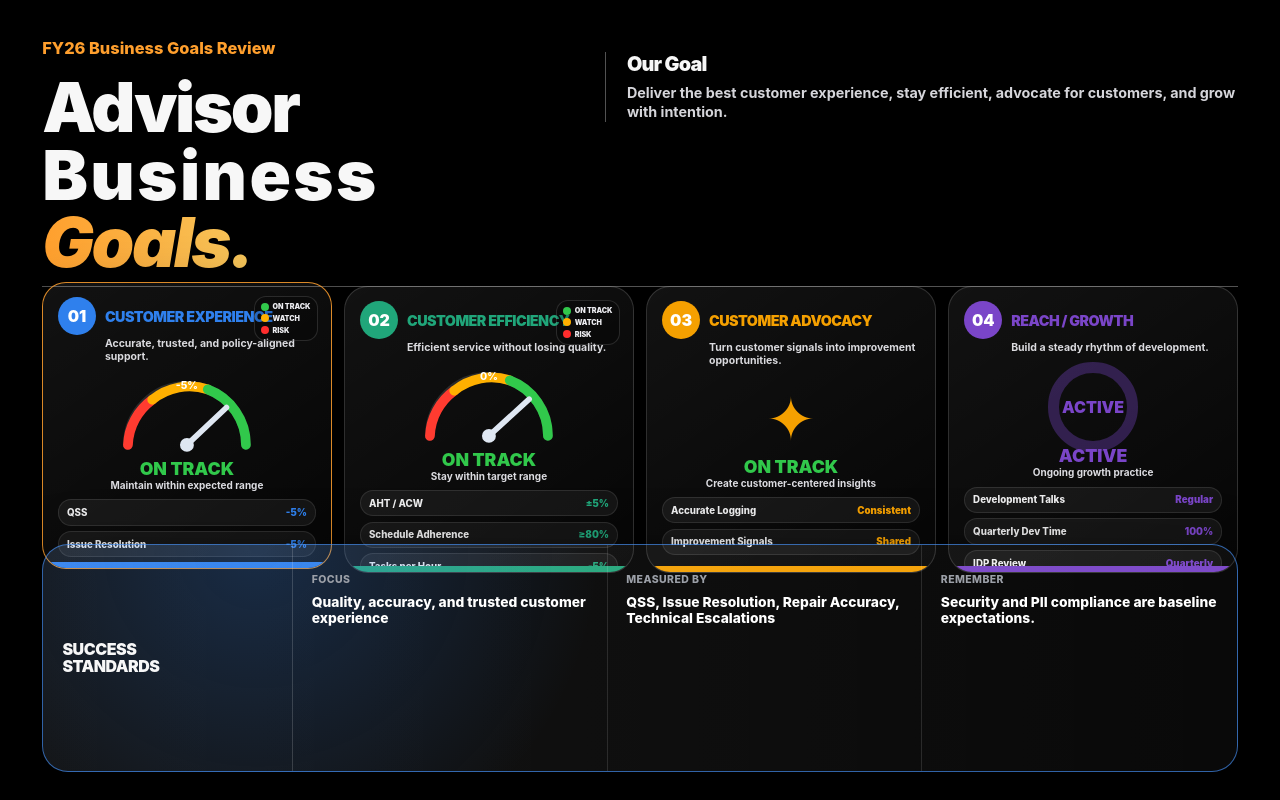
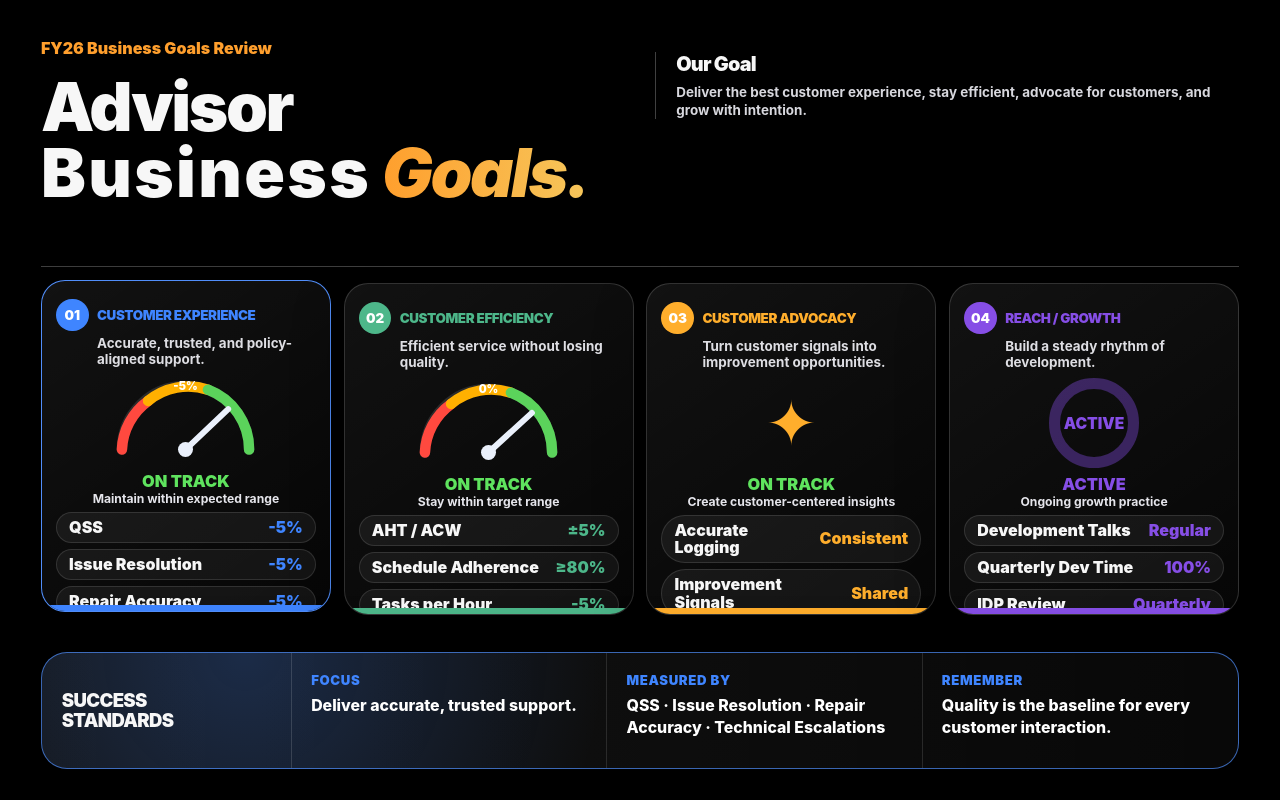
Before and after one commit to danari-v/FY26-APR, a plain HTML site: page index.html in a window 1280 px wide. Drawn offline with Linux system fonts and the light colour scheme.

Commit message:
Update index.html

```diff
--- a/index.html
+++ b/index.html
@@ -3,56 +3,64 @@
 <head>
 <meta charset="UTF-8" />
 <meta name="viewport" content="width=device-width, initial-scale=1.0" />
-<title>APR Goals FY26 · Advisor Business Goals</title>
+<title>FY26 Business Goals Review</title>
 <style>
 :root{
   --bg:#000;
-    --panel:#111113;
-    --panel2:#18181b;
   --white:#f7f7f7;
-    --muted:#9ca0a8;
-    --line:rgba(255,255,255,.32);
+  --muted:#a3a5ad;
+  --line:rgba(255,255,255,.25);
   --orange:#ff9f2d;
   --gold:#f6c65b;
-    --blue:#2f80ed;
-    --green:#20a67a;
-    --amber:#f5a000;
-    --purple:#7a45c8;
-    --red:#ff3b30;
+  --blue:#3f85ff;
+  --green:#4db78a;
+  --amber:#ffae2c;
+  --purple:#864ee6;
+  --red:#ff493f;
 }
 *{box-sizing:border-box}
 body{
   margin:0;
-    background:var(--bg);
+  background:#000;
   color:var(--white);
-    font-family:"SFHello-Semibold",-apple-system,BlinkMacSystemFont,"SF Pro Display","SF Pro Text","Helvetica Neue",Arial,sans-serif;
+  font-family:"SFHello-Semibold",-apple-system,BlinkMacSystemFont,"SF Pro Display","Helvetica Neue",Arial,sans-serif;
   overflow:hidden;
 }
 .slide{
-    width:100vw;height:100vh;
-    padding:3vw 3.3vw 2.2vw;
+  width:100vw;
+  height:100vh;
+  padding:3vw 3.2vw 2.3vw;
   position:relative;
 }
-  .top{
+.header{
   display:grid;
-    grid-template-columns:1.02fr 1.18fr;
-    gap:1.3vw;
+  grid-template-columns:1.02fr 1fr;
+  gap:1.4vw;
   align-items:start;
 }
 .eyebrow{
   color:var(--orange);
-    font-size:1.28vw;
-    font-weight:850;
-    margin-bottom:1.25vw;
+  font-size:1.25vw;
+  font-weight:900;
+  margin-bottom:1.2vw;
 }
 h1{
   margin:0;
-    font-size:5.35vw;
+  font-size:5.25vw;
   line-height:.98;
   letter-spacing:-.035em;
   font-weight:950;
 }
-  .accent{background:linear-gradient(90deg,var(--orange),var(--gold));-webkit-background-clip:text;background-clip:text;color:transparent;font-style:italic}
+.wide{
+  letter-spacing:.035em;
+}
+.accent{
+  background:linear-gradient(90deg,var(--orange),var(--gold));
+  -webkit-background-clip:text;
+  background-clip:text;
+  color:transparent;
+  font-style:italic;
+}
 .goal-box{
   border-left:1px solid var(--line);
   padding-left:1.6vw;
@@ -60,274 +68,282 @@
 }
 .goal-title{
   font-size:1.55vw;
-    font-weight:900;
+  font-weight:950;
   letter-spacing:-.04em;
   margin-bottom:.55vw;
 }
 .goal-text{
-    color:#d5d5da;
-    font-size:1.12vw;
-    line-height:1.35;
-    font-weight:650;
+  color:#d8d8de;
+  font-size:1.05vw;
+  line-height:1.36;
+  font-weight:700;
+  max-width:620px;
 }
-  .legend{
-    border:1px solid rgba(255,255,255,.18);
-    border-radius:16px;
-    padding:1vw 1.1vw;
-    background:rgba(255,255,255,.045);
-    margin-top:.2vw;
-  }
-  .legend-row{
-    display:grid;
-    grid-template-columns:18px 1fr;
-    gap:.48vw;
-    align-items:center;
-    margin:.35vw 0;
-    color:#e9e9ed;
-    font-size:.86vw;
-    font-weight:750;
-  }
-  .dot{width:13px;height:13px;border-radius:50%}
-  .on{background:#31c84b}.watch{background:#ffb000}.risk{background:#ff2d2d}
-
-
-  .wide{
-    letter-spacing:.035em;
-  }
-  .reach-legend{
+.divider{
   position:absolute;
-    right:3.3vw;
-    top:28.2vh;
-    width:max-content;
-    min-width:8.6vw;
-    padding:.55vw .75vw;
-  }
-  .reach-legend .legend-row{
-    font-size:.82vw;
-    margin:.22vw 0;
+  left:3.2vw;
+  right:3.2vw;
+  top:33.2vh;
+  height:1px;
+  background:var(--line);
 }
 
-  .divider{
-    height:1px;background:var(--line);
-    width:calc(100% - 6.6vw);
-    position:absolute;left:3.3vw;top:35.8vh;
-  }
-
-  .main{
+/* Goal cards */
+.cards{
   position:absolute;
-    left:3.3vw;right:3.3vw;top:35.8vh;bottom:35vh;
+  left:3.2vw;
+  right:3.2vw;
+  top:35.4vh;
+  height:41.5vh;
   display:grid;
   grid-template-columns:repeat(4,1fr);
   gap:1vw;
-    align-items:stretch;
 }
-
 .card{
-    position:relative;
-    border:1px solid rgba(255,255,255,.15);
+  --c:var(--blue);
+  height:100%;
+  min-width:0;
+  border:1px solid rgba(255,255,255,.16);
   border-radius:24px;
   background:linear-gradient(145deg,rgba(255,255,255,.07),rgba(255,255,255,.025));
-    padding:1.1vw 1.15vw 1.35vw;
+  box-shadow:0 18px 50px rgba(0,0,0,.35);
   overflow:hidden;
+  padding:1vw 1.1vw 1.05vw;
+  display:grid;
+  grid-template-rows:3.3vw 2.45vw 8.2vw 2.6vw auto;
   cursor:pointer;
-    transition:.18s ease;
-    height:100%;
-    min-height:22.4vw;
-    align-self:stretch;
-    display:flex;
-    flex-direction:column;
-  }
-  .card:hover,.card.active{
-    transform:translateY(-4px);
-    border-color:rgba(255,159,45,.85);
-    box-shadow:0 20px 60px rgba(0,0,0,.42);
+  transition:transform .18s ease,border-color .18s ease,box-shadow .18s ease;
+  position:relative;
 }
 .card::after{
-    content:"";position:absolute;left:0;right:0;bottom:0;height:6px;background:var(--cardColor);
+  content:"";
+  position:absolute;
+  left:0;
+  right:0;
+  bottom:0;
+  height:6px;
+  background:var(--c);
+}
+.card:hover,
+.card.active{
+  transform:translateY(-3px);
+  border-color:color-mix(in srgb,var(--c) 88%,white 10%);
+  box-shadow:0 24px 70px rgba(0,0,0,.45);
 }
 .card-head{
-    display:flex;align-items:center;gap:.7vw;margin-bottom:.16vw;
+  display:grid;
+  grid-template-columns:2.55vw 1fr;
+  gap:.65vw;
+  align-items:center;
 }
 .num{
-    background:var(--cardColor);
+  width:2.55vw;
+  height:2.55vw;
+  border-radius:50%;
+  background:var(--c);
   color:white;
-    min-width:38px;height:38px;border-radius:50%;
-    display:flex;align-items:center;justify-content:center;
-    font-weight:900;font-size:1.25vw;
+  display:flex;
+  align-items:center;
+  justify-content:center;
+  font-size:1.05vw;
+  font-weight:950;
 }
 .card-title{
-    color:var(--cardColor);
-    font-size:1.12vw;
+  color:var(--c);
+  font-size:1.05vw;
   font-weight:950;
-    letter-spacing:-.035em;
+  letter-spacing:-.03em;
   text-transform:uppercase;
+  white-space:nowrap;
 }
 .card-sub{
-    margin-left:calc(38px + .7vw);
-    margin-top:-.08vw;
-    margin-bottom:.65vw;
-    color:#dadade;
-    font-size:.82vw;
-    line-height:1.28;
-    font-weight:650;
-    min-height:auto;
+  grid-row:2;
+  margin-left:3.2vw;
+  color:#dedee3;
+  font-size:1.05vw;
+  line-height:1.18;
+  font-weight:750;
+  align-self:start;
 }
-
-
-  .mini-legend{
-    position:absolute;
-    right:1vw;
-    top:1vw;
-    display:grid;
-    gap:.22vw;
-    padding:.38vw .5vw;
-    border:1px solid rgba(255,255,255,.13);
-    border-radius:12px;
-    background:rgba(0,0,0,.18);
-    font-size:.56vw;
-    font-weight:900;
-    color:#ececf0;
-    letter-spacing:-.01em;
-  }
-  .mini-legend div{
+.visual{
+  grid-row:3;
+  height:8.2vw;
   display:flex;
   align-items:center;
-    gap:.28vw;
-    white-space:nowrap;
+  justify-content:center;
 }
-  .mini-legend .dot{
-    width:8px;
-    height:8px;
+.gauge{
+  width:82%;
+  height:7.6vw;
 }
-
-  .gauge{
+.gauge svg{
   width:100%;
-    height:7.05vw;
-    margin:.05vw auto .15vw;
-    position:relative;
+  height:100%;
+  display:block;
 }
-  .gauge svg{width:100%;height:100%}
-  .needle{
-    transform-origin:50% 82%;
-    transition:transform .35s ease;
+.status-area{
+  grid-row:4;
+  text-align:center;
+  align-self:start;
 }
 .status{
-    text-align:center;
-    color:#31c84b;
-    font-size:1.38vw;
+  color:#5fe35e;
+  font-size:1.28vw;
   font-weight:950;
-    margin-top:-.5vw;
+  line-height:1.05;
 }
 .status-note{
-    text-align:center;
-    color:#dcdce1;
-    font-size:.78vw;
-    font-weight:650;
-    margin-bottom:.65vw;
+  color:#e5e5eb;
+  font-size:.95vw;
+  line-height:1.15;
+  font-weight:750;
+  margin-top:.16vw;
 }
-  .mini-list{
+.metric-list{
+  grid-row:5;
   display:grid;
   gap:.42vw;
-    margin-top:auto;
+  align-self:start;
+  margin-top:.2vw;
 }
-  .mini{
-    border:1px solid rgba(255,255,255,.1);
-    border-radius:13px;
+.metric{
+  min-height:1.22vw;
+  border:1px solid rgba(255,255,255,.12);
+  border-radius:999px;
   background:rgba(255,255,255,.055);
-    padding:.52vw .62vw;
-    display:flex;justify-content:space-between;gap:.6vw;
-    font-size:.76vw;
-    font-weight:760;
-    color:#eeeeef;
+  padding:.32vw .55vw;
+  display:grid;
+  grid-template-columns:1fr auto;
+  gap:.6vw;
+  align-items:center;
+  font-size:.68vw;
+  line-height:1.05;
+  font-weight:850;
 }
-  .mini span:last-child{
-    color:var(--cardColor);
+.metric span:last-child{
+  color:var(--c);
   font-weight:950;
   white-space:nowrap;
 }
 
+/* Bottom detail */
 .detail{
-    --activeColor: var(--blue);
+  --activeColor:var(--blue);
   position:absolute;
-    left:3.3vw;right:3.3vw;top:68vh;bottom:2.2vw;min-height:15.6vw;
-    border:1px solid color-mix(in srgb, var(--activeColor) 62%, rgba(255,255,255,.16));
+  left:3.2vw;
+  right:3.2vw;
+  top:81.5vh;
+  bottom:2.4vw;
+  border:1px solid color-mix(in srgb,var(--activeColor) 62%,rgba(255,255,255,.16));
   border-radius:26px;
-    background:
-      radial-gradient(circle at 18% 0%, color-mix(in srgb, var(--activeColor) 24%, transparent), transparent 34%),
-      linear-gradient(90deg,rgba(255,255,255,.08),rgba(255,255,255,.035));
+  overflow:hidden;
   display:grid;
   grid-template-columns:250px 1fr 1fr 1fr;
-    align-items:stretch;
-    overflow:hidden;
+  background:
+    radial-gradient(circle at 17% 0%,color-mix(in srgb,var(--activeColor) 23%,transparent),transparent 36%),
+    linear-gradient(90deg,rgba(255,255,255,.075),rgba(255,255,255,.033));
   box-shadow:0 22px 70px rgba(0,0,0,.45);
-    transition:border-color .25s ease, background .25s ease;
+  transition:border-color .2s ease,background .2s ease;
 }
 .detail-label{
-    height:100%;
-    display:flex;align-items:center;gap:.8vw;
-    padding:0 1.5vw;
-    border-right:1px solid rgba(255,255,255,.16);
-    font-size:1.25vw;
+  border-right:1px solid rgba(255,255,255,.14);
+  display:flex;
+  align-items:center;
+  padding:0 1.55vw;
+  font-size:1.45vw;
   line-height:1.05;
   font-weight:950;
-    letter-spacing:-.03em;
+  letter-spacing:-.035em;
 }
 .detail-item{
-    padding:2.15vw 1.45vw 1.5vw;
   border-right:1px solid rgba(255,255,255,.12);
+  padding:1.5vw 1.5vw 1vw;
   display:flex;
   flex-direction:column;
   justify-content:flex-start;
 }
-  .detail-item:last-child{border-right:0}
+.detail-item:last-child{
+  border-right:0;
+}
 .detail-k{
-    color:var(--muted);
-    font-size:.82vw;
-    font-weight:800;
+  color:var(--activeColor);
+  font-size:1.03vw;
+  font-weight:950;
   text-transform:uppercase;
-    letter-spacing:.04em;
-    margin-bottom:.65vw;
+  letter-spacing:.05em;
+  margin-bottom:.55vw;
 }
 .detail-v{
   color:#fff;
-    font-size:1.08vw;
-    line-height:1.2;
-    font-weight:800;
+  font-size:1.24vw;
+  line-height:1.36;
+  font-weight:850;
 }
-
-  .hint{
-    position:absolute;right:3.3vw;bottom:.8vw;
-    color:rgba(255,255,255,.38);
-    font-size:.72vw;font-weight:700;
+.detail.flash .detail-v{
+  opacity:.35;
+  transform:translateY(3px);
 }
-
 @media(max-width:1000px){
   body{overflow:auto}
   .slide{height:auto;min-height:100vh;padding:28px}
-    .top{grid-template-columns:1fr}
+  .header{grid-template-columns:1fr}
   .eyebrow{font-size:18px}
   h1{font-size:56px}
   .goal-box{border-left:0;padding-left:0}
-    .goal-title{font-size:24px}.goal-text{font-size:16px}
-    .legend-row{font-size:14px}
-    .divider{position:static;width:100%;margin:34px 0 22px}
-    .main{position:static;grid-template-columns:1fr;gap:14px}
-    .card{padding:18px}.num{font-size:15px}.card-title{font-size:19px}.card-sub{font-size:14px}
-    .gauge{height:120px}.status{font-size:20px}.status-note,.mini{font-size:13px}
-    .detail{position:static;height:auto;margin-top:20px;grid-template-columns:1fr}
-    .detail-label,.detail-item{padding:16px;border-right:0;border-bottom:1px solid rgba(255,255,255,.13)}
-    .detail-k{font-size:12px}.detail-v{font-size:15px}.hint{position:static;margin-top:10px}
+  .goal-title{font-size:24px}
+  .goal-text{font-size:16px}
+  .divider,.cards,.detail{position:static}
+  .divider{margin:28px 0}
+  .cards{height:auto;grid-template-columns:1fr}
+  .card{height:auto;min-height:360px}
+  .num{width:40px;height:40px;font-size:16px}
+  .card-head{grid-template-columns:40px 1fr}
+  .card-title{font-size:19px}
+  .card-sub{margin-left:54px;font-size:14px}
+  .status{font-size:19px}.status-note,.metric{font-size:13px}
+  .detail{grid-template-columns:1fr;margin-top:24px}
+  .detail-label,.detail-item{padding:18px;border-right:0;border-bottom:1px solid rgba(255,255,255,.14)}
+  .detail-k{
+  color:var(--activeColor);
+  font-size:1.9vw; /* bigger */
+  font-weight:950;
+  text-transform:uppercase;
+  letter-spacing:.05em;
+  margin-bottom:.5vw;
+}.detail-v{font-size:17px}
 }
+
+/* FINAL OVERRIDE: force card metric list readability */
+.metric{
+  min-height:28px !important;
+  padding:6px 12px !important;
+  font-size:16px !important;
+  line-height:1.08 !important;
+  font-weight:950 !important;
+}
+.metric span{
+  font-size:16px !important;
+  line-height:1.08 !important;
+  font-weight:950 !important;
+}
+.metric span:last-child{
+  font-size:16px !important;
+  font-weight:950 !important;
+}
+.metric-list{
+  gap:6px !important;
+  margin-top:6px !important;
+}
+
 </style>
 </head>
 <body>
 <main class="slide">
-  <section class="top">
+  <section class="header">
     <div>
       <div class="eyebrow">FY26 Business Goals Review</div>
       <h1>Advisor<br><span class="wide">Business</span> <span class="accent">Goals.</span></h1>
     </div>
-
     <div class="goal-box">
       <div class="goal-title">Our Goal</div>
       <div class="goal-text">
@@ -339,91 +355,105 @@
 
   <div class="divider"></div>
 
-
-
-  <section class="main">
-    <article class="card active" style="--cardColor:var(--blue)" onclick="selectCard(0)">
-      <div class="card-head"><div class="num">01</div><div class="card-title">Customer Experience</div></div>
+  <section class="cards">
+    <article class="card active" style="--c:var(--blue)" onclick="selectCard(0)">
+      <div class="card-head">
+        <div class="num">01</div>
+        <div class="card-title">Customer Experience</div>
+      </div>
       <div class="card-sub">Accurate, trusted, and policy-aligned support.</div>
-        <div class="mini-legend">
-          <div><span class="dot on"></span>ON TRACK</div>
-          <div><span class="dot watch"></span>WATCH</div>
-          <div><span class="dot risk"></span>RISK</div>
-        </div>
+      <div class="visual">
         <div class="gauge">
           <svg viewBox="0 0 240 130">
             <path d="M35 105 A85 85 0 0 1 205 105" fill="none" stroke="rgba(255,255,255,.12)" stroke-width="14" stroke-linecap="round"/>
-          <path d="M35 105 A85 85 0 0 1 70 40" fill="none" stroke="#ff3b30" stroke-width="14" stroke-linecap="round"/>
+            <path d="M35 105 A85 85 0 0 1 70 40" fill="none" stroke="#ff493f" stroke-width="14" stroke-linecap="round"/>
             <path d="M70 40 A85 85 0 0 1 150 25" fill="none" stroke="#ffb000" stroke-width="14" stroke-linecap="round"/>
-          <path d="M150 25 A85 85 0 0 1 205 105" fill="none" stroke="#31c84b" stroke-width="14" stroke-linecap="round"/>
-          <line class="needle" x1="120" y1="105" x2="177" y2="51" stroke="#dfe7f2" stroke-width="8" stroke-linecap="round"/>
-          <circle cx="120" cy="105" r="10" fill="#dfe7f2"/>
-          <text x="120" y="25" text-anchor="middle" fill="#fff" font-size="15" font-weight="800">-5%</text>
+            <path d="M150 25 A85 85 0 0 1 205 105" fill="none" stroke="#5bd35b" stroke-width="14" stroke-linecap="round"/>
+            <line x1="120" y1="105" x2="177" y2="51" stroke="#eaf0fb" stroke-width="8" stroke-linecap="round"/>
+            <circle cx="120" cy="105" r="10" fill="#eaf0fb"/>
+            <text x="120" y="25" text-anchor="middle" fill="#fff" font-size="15" font-weight="900">-5%</text>
           </svg>
         </div>
+      </div>
+      <div class="status-area">
         <div class="status">ON TRACK</div>
         <div class="status-note">Maintain within expected range</div>
-      <div class="mini-list">
-        <div class="mini"><span>QSS</span><span>-5%</span></div>
-        <div class="mini"><span>Issue Resolution</span><span>-5%</span></div>
-        <div class="mini"><span>Repair Accuracy</span><span>-5%</span></div>
-        <div class="mini"><span>Technical Escalations</span><span>100%</span></div>
+      </div>
+      <div class="metric-list">
+        <div class="metric"><span>QSS</span><span>-5%</span></div>
+        <div class="metric"><span>Issue Resolution</span><span>-5%</span></div>
+        <div class="metric"><span>Repair Accuracy</span><span>-5%</span></div>
+        <div class="metric"><span>Technical Escalations</span><span>100%</span></div>
       </div>
     </article>
 
-    <article class="card" style="--cardColor:var(--green)" onclick="selectCard(1)">
-      <div class="card-head"><div class="num">02</div><div class="card-title">Customer Efficiency</div></div>
+    <article class="card" style="--c:var(--green)" onclick="selectCard(1)">
+      <div class="card-head">
+        <div class="num">02</div>
+        <div class="card-title">Customer Efficiency</div>
+      </div>
       <div class="card-sub">Efficient service without losing quality.</div>
-        <div class="mini-legend">
-          <div><span class="dot on"></span>ON TRACK</div>
-          <div><span class="dot watch"></span>WATCH</div>
-          <div><span class="dot risk"></span>RISK</div>
-        </div>
+      <div class="visual">
         <div class="gauge">
           <svg viewBox="0 0 240 130">
             <path d="M35 105 A85 85 0 0 1 205 105" fill="none" stroke="rgba(255,255,255,.12)" stroke-width="14" stroke-linecap="round"/>
-          <path d="M35 105 A85 85 0 0 1 70 40" fill="none" stroke="#ff3b30" stroke-width="14" stroke-linecap="round"/>
+            <path d="M35 105 A85 85 0 0 1 70 40" fill="none" stroke="#ff493f" stroke-width="14" stroke-linecap="round"/>
             <path d="M70 40 A85 85 0 0 1 150 25" fill="none" stroke="#ffb000" stroke-width="14" stroke-linecap="round"/>
-          <path d="M150 25 A85 85 0 0 1 205 105" fill="none" stroke="#31c84b" stroke-width="14" stroke-linecap="round"/>
-          <line class="needle" x1="120" y1="105" x2="178" y2="52" stroke="#dfe7f2" stroke-width="8" stroke-linecap="round"/>
-          <circle cx="120" cy="105" r="10" fill="#dfe7f2"/>
-          <text x="120" y="25" text-anchor="middle" fill="#fff" font-size="15" font-weight="800">0%</text>
+            <path d="M150 25 A85 85 0 0 1 205 105" fill="none" stroke="#5bd35b" stroke-width="14" stroke-linecap="round"/>
+            <line x1="120" y1="105" x2="178" y2="52" stroke="#eaf0fb" stroke-width="8" stroke-linecap="round"/>
+            <circle cx="120" cy="105" r="10" fill="#eaf0fb"/>
+            <text x="120" y="25" text-anchor="middle" fill="#fff" font-size="15" font-weight="900">0%</text>
           </svg>
         </div>
+      </div>
+      <div class="status-area">
         <div class="status">ON TRACK</div>
         <div class="status-note">Stay within target range</div>
-      <div class="mini-list">
-        <div class="mini"><span>AHT / ACW</span><span>±5%</span></div>
-        <div class="mini"><span>Schedule Adherence</span><span>≥80%</span></div>
-        <div class="mini"><span>Tasks per Hour</span><span>-5%</span></div>
+      </div>
+      <div class="metric-list">
+        <div class="metric"><span>AHT / ACW</span><span>±5%</span></div>
+        <div class="metric"><span>Schedule Adherence</span><span>≥80%</span></div>
+        <div class="metric"><span>Tasks per Hour</span><span>-5%</span></div>
       </div>
     </article>
 
-    <article class="card" style="--cardColor:var(--amber)" onclick="selectCard(2)">
-      <div class="card-head"><div class="num">03</div><div class="card-title">Customer Advocacy</div></div>
+    <article class="card" style="--c:var(--amber)" onclick="selectCard(2)">
+      <div class="card-head">
+        <div class="num">03</div>
+        <div class="card-title">Customer Advocacy</div>
+      </div>
       <div class="card-sub">Turn customer signals into improvement opportunities.</div>
-      <div style="height:7.05vw;display:flex;align-items:center;justify-content:center;font-size:4.6vw;color:var(--amber)">✦</div>
+      <div class="visual">
+        <div style="font-size:4.8vw;color:var(--amber);line-height:1;">✦</div>
+      </div>
+      <div class="status-area">
         <div class="status">ON TRACK</div>
         <div class="status-note">Create customer-centered insights</div>
-      <div class="mini-list">
-        <div class="mini"><span>Accurate Logging</span><span>Consistent</span></div>
-        <div class="mini"><span>Improvement Signals</span><span>Shared</span></div>
+      </div>
+      <div class="metric-list">
+        <div class="metric"><span>Accurate Logging</span><span>Consistent</span></div>
+        <div class="metric"><span>Improvement Signals</span><span>Shared</span></div>
       </div>
     </article>
 
-    <article class="card" style="--cardColor:var(--purple)" onclick="selectCard(3)">
-      <div class="card-head"><div class="num">04</div><div class="card-title">Reach / Growth</div></div>
+    <article class="card" style="--c:var(--purple)" onclick="selectCard(3)">
+      <div class="card-head">
+        <div class="num">04</div>
+        <div class="card-title">Reach / Growth</div>
+      </div>
       <div class="card-sub">Build a steady rhythm of development.</div>
-      <div style="height:7.05vw;display:flex;align-items:center;justify-content:center;">
-        <div style="width:7vw;height:7vw;border-radius:50%;border:11px solid rgba(122,69,200,.35);display:flex;align-items:center;justify-content:center;color:var(--purple);font-weight:950;font-size:1.25vw;">ACTIVE</div>
+      <div class="visual">
+        <div style="width:7vw;height:7vw;border-radius:50%;border:11px solid rgba(134,78,230,.38);display:flex;align-items:center;justify-content:center;color:var(--purple);font-size:1.22vw;font-weight:950;">ACTIVE</div>
       </div>
+      <div class="status-area">
         <div class="status" style="color:var(--purple)">ACTIVE</div>
         <div class="status-note">Ongoing growth practice</div>
-      <div class="mini-list">
-        <div class="mini"><span>Development Talks</span><span>Regular</span></div>
-        <div class="mini"><span>Quarterly Dev Time</span><span>100%</span></div>
-        <div class="mini"><span>IDP Review</span><span>Quarterly</span></div>
-        <div class="mini"><span>Explore Growth Opportunities</span><span>Active</span></div>
+      </div>
+      <div class="metric-list">
+        <div class="metric"><span>Development Talks</span><span>Regular</span></div>
+        <div class="metric"><span>Quarterly Dev Time</span><span>100%</span></div>
+        <div class="metric"><span>IDP Review</span><span>Quarterly</span></div>
+        <div class="metric"><span>Explore Growth Opportunities</span><span>Active</span></div>
       </div>
     </article>
   </section>
@@ -432,19 +462,17 @@
     <div class="detail-label">SUCCESS<br>STANDARDS</div>
     <div class="detail-item">
       <div class="detail-k">Focus</div>
-      <div class="detail-v" id="dv1">Quality, accuracy, and trusted customer experience</div>
+      <div class="detail-v" id="dv1">Deliver accurate, trusted support.</div>
     </div>
     <div class="detail-item">
       <div class="detail-k">Measured by</div>
-      <div class="detail-v" id="dv2">QSS, Issue Resolution, Repair Accuracy, Technical Escalations</div>
+      <div class="detail-v" id="dv2">QSS · Issue Resolution · Repair Accuracy · Technical Escalations</div>
     </div>
     <div class="detail-item">
       <div class="detail-k">Remember</div>
-      <div class="detail-v" id="dv3">Security and PII compliance are baseline expectations.</div>
+      <div class="detail-v" id="dv3">Quality is the baseline for every customer interaction.</div>
     </div>
   </section>
-
-
 </main>
 
 <script>
@@ -476,16 +504,16 @@ const data = [
 ];
 
 function selectCard(index){
-  document.querySelectorAll('.card').forEach((c,i)=>c.classList.toggle('active', i===index));
-  const detail = document.getElementById('detail');
-  detail.classList.add('flash');
-  setTimeout(() => {
-    detail.style.setProperty('--activeColor', data[index].color);
-    document.getElementById('dv1').textContent = data[index].focus;
-    document.getElementById('dv2').textContent = data[index].measured;
-    document.getElementById('dv3').textContent = data[index].remember;
-    detail.classList.remove('flash');
-  }, 140);
+  document.querySelectorAll(".card").forEach((card,i)=>card.classList.toggle("active", i===index));
+  const detail = document.getElementById("detail");
+  detail.classList.add("flash");
+  setTimeout(()=>{
+    detail.style.setProperty("--activeColor", data[index].color);
+    document.getElementById("dv1").textContent = data[index].focus;
+    document.getElementById("dv2").textContent = data[index].measured;
+    document.getElementById("dv3").textContent = data[index].remember;
+    detail.classList.remove("flash");
+  },120);
 }
 </script>
 </body>
```
Lines whose indentation alone changed are shown as unchanged.
